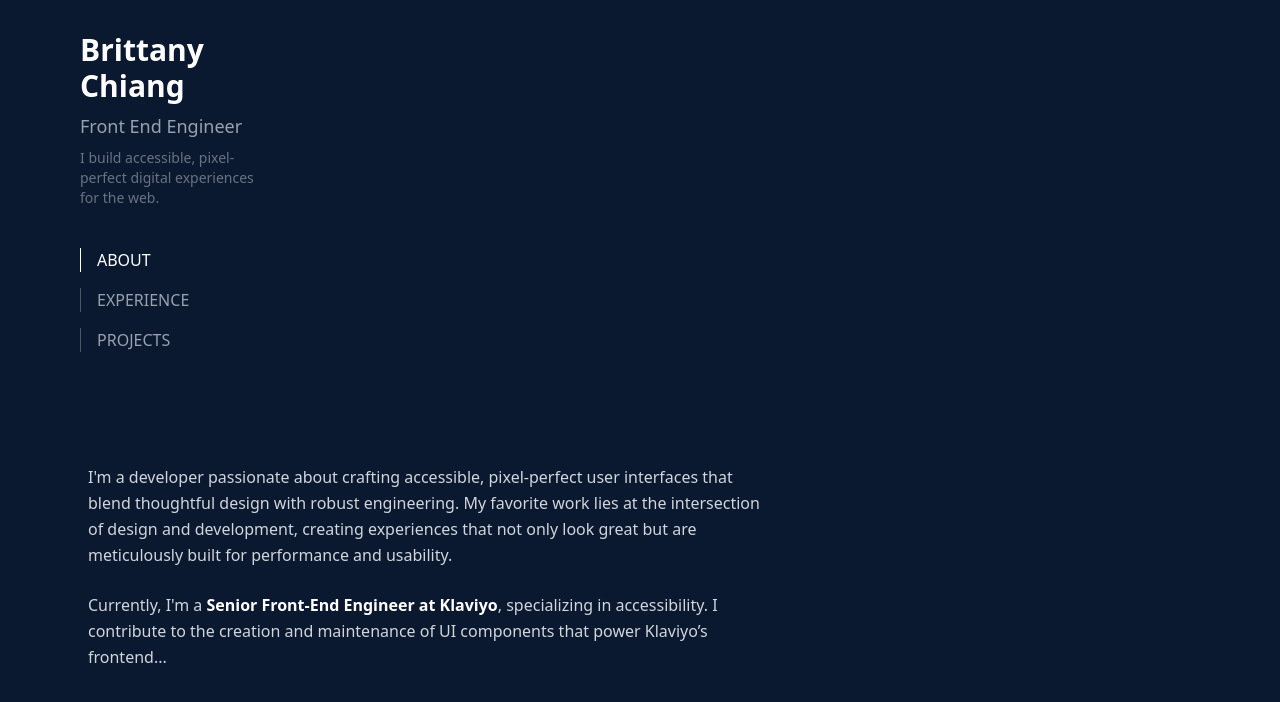
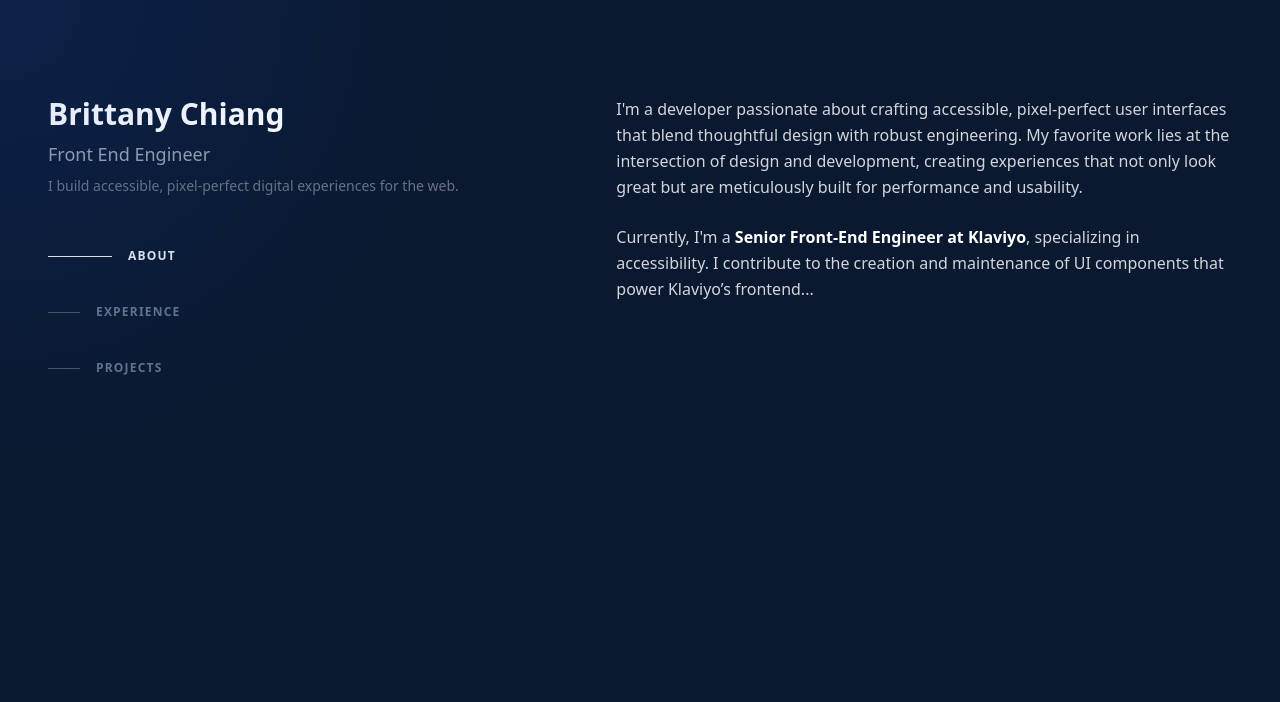
Before and after one commit to yunb12345/portfolio, a React (Vite) app: page / in a window 1280 px wide. Shown: the top 702 px of the page. Built offline with nearby package versions, Linux system fonts and the light colour scheme.

Commit message:
cambios en el header

```diff
--- a/src/App.jsx
+++ b/src/App.jsx
@@ -1,4 +1,4 @@
-import { useState } from "react";
+import { useState, useEffect } from "react";
 import Sidebar from "./assets/components/Sidebar";
 import About from "./assets/components/About";
 import Experience from "./assets/components/Experience";
@@ -6,18 +6,41 @@ import Projects from "./assets/components/Projects";
 
 export default function App() {
   const [section, setSection] = useState("about");
+  const [coords, setCoords] = useState({ x: 0, y: 0 });
+
+  // Detectar movimiento del mouse
+  useEffect(() => {
+    const handleMouseMove = (e) => {
+      setCoords({ x: e.clientX, y: e.clientY });
+    };
+    window.addEventListener("mousemove", handleMouseMove);
+    return () => window.removeEventListener("mousemove", handleMouseMove);
+  }, []);
 
   return (
-    <div className="mx-auto min-h-screen bg-[#0a192f] text-gray-300 max-w-screen-xl px-6 py-12 md:px-12 md:py-16 lg:py-0">
+    <div>
+      {/* Fondo dinámico */}
+      <div
+        id="gradient-bg"
+        className="pointer-events-none fixed inset-0 z-30 transition duration-300 lg:absolute"
+        style={{
+          background: `radial-gradient(600px at ${coords.x}px ${coords.y}px, rgba(29, 78, 216, 0.15), transparent 80%)`,
+        }}
+      ></div>
+
+      {/* Contenido */}
+      <div className="mx-auto min-h-screen text-gray-300 max-w-screen-xl px-6 py-12 md:px-12 md:py-16 lg:py-0">
+        <div className="lg:flex lg:justify-between lg:gap-4">
           {/* Sidebar */}
           <Sidebar setSection={setSection} section={section} />
-
           {/* Main Content */}
-      <main className="flex-1 p-10">
+          <main className="pt-24 lg:w-[52%] lg:py-24">
             {section === "about" && <About />}
             {section === "experience" && <Experience />}
             {section === "projects" && <Projects />}
           </main>
         </div>
+      </div>
+    </div>
   );
 }
--- a/src/assets/components/Sidebar.jsx
+++ b/src/assets/components/Sidebar.jsx
@@ -1,12 +1,12 @@
 export default function Sidebar({ setSection, section }) {
   const links = [
-    { id: "about", label: "ABOUT" },
-    { id: "experience", label: "EXPERIENCE" },
-    { id: "projects", label: "PROJECTS" },
+    { id: "about", label: "About" },
+    { id: "experience", label: "Experience" },
+    { id: "projects", label: "Projects" },
   ];
 
   return (
-    <aside className="w-64 p-8 flex flex-col justify-between">
+    <header className="lg:sticky lg:top-0 lg:flex lg:max-h-screen lg:w-[40%] lg:flex-col lg:justify-between lg:py-24">
       {/* Header */}
       <div>
         <h1 className="text-3xl font-bold text-white">Brittany Chiang</h1>
@@ -17,20 +17,46 @@ export default function Sidebar({ setSection, section }) {
       </div>
 
       {/* Nav */}
-      <nav className="mt-10 space-y-4">
+      <nav className="mt-10">
+        <ul className="space-y-4">
           {links.map((link) => (
-          <button
-            key={link.id}
-            onClick={() => setSection(link.id)}
-            className={`block text-left w-full border-l pl-4 ${
+            <li key={link.id}>
+              <a
+                href={`#${link.id}`}
+                onClick={(e) => {
+                  e.preventDefault(); // evita el salto brusco
+                  setSection(link.id);
+
+                  // scroll suave hasta la sección
+                  document.getElementById(link.id)?.scrollIntoView({
+                    behavior: "smooth",
+                  });
+                }}
+                className="group flex items-center py-3"
+              >
+                {/* Línea a la izquierda */}
+                <span
+                  className={`nav-indicator mr-4 h-px transition-all motion-reduce:transition-none ${
                     section === link.id
-                ? "border-white text-white"
-                : "border-gray-600 text-gray-400 hover:text-white"
+                      ? "w-16 bg-slate-200"
+                      : "w-8 bg-slate-600 group-hover:w-16 group-hover:bg-slate-200"
+                  }`}
+                ></span>
+
+                {/* Texto */}
+                <span
+                  className={`nav-text text-xs font-bold uppercase tracking-widest transition-colors ${
+                    section === link.id
+                      ? "text-slate-200"
+                      : "text-slate-500 group-hover:text-slate-200"
                   }`}
                 >
                   {link.label}
-          </button>
+                </span>
+              </a>
+            </li>
           ))}
+        </ul>
       </nav>
 
       {/* Footer icons */}
@@ -39,6 +65,6 @@ export default function Sidebar({ setSection, section }) {
         <a href="#"><i className="fab fa-linkedin"></i></a>
         <a href="#"><i className="fab fa-instagram"></i></a>
       </div>
-    </aside>
+    </header>
   );
 }
--- a/src/index.css
+++ b/src/index.css
@@ -1 +1,4 @@
 @import "tailwindcss";
+body {
+  @apply bg-[#0a192f] text-gray-300;
+}
```
Lines whose indentation alone changed are shown as unchanged.
